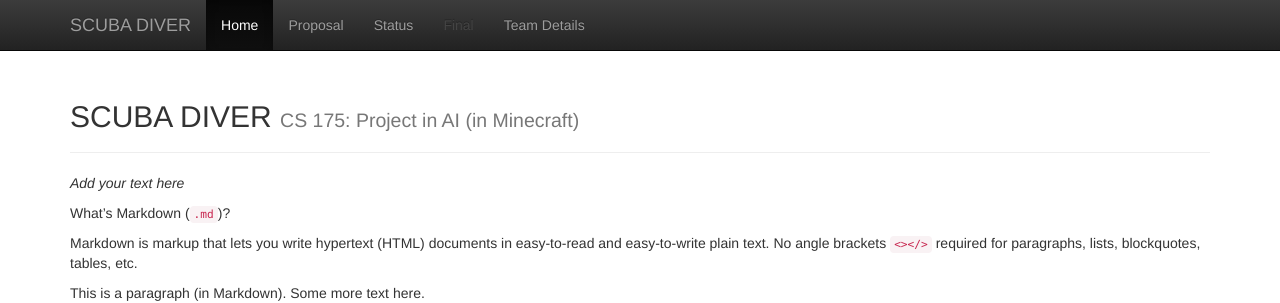
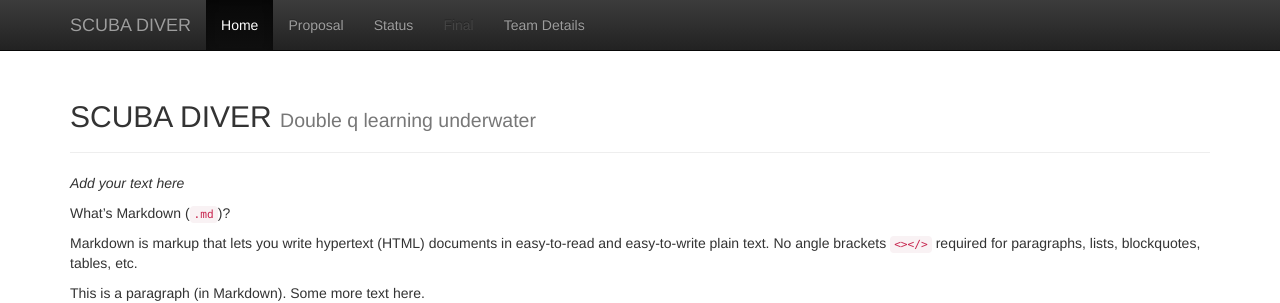
Before and after one commit to andrewdoh/scuba_diver, a Jekyll site: the page built from docs/index.md, in a window 1280 px wide. Shown: the top 303 px of the page. Built offline with Jekyll 4.4.1, drawn with Linux system fonts in a browser that asks for light colours.

Commit message:
Update _config.yml

```diff
--- a/docs/_config.yml
+++ b/docs/_config.yml
@@ -2,7 +2,7 @@
 # site.title
 
 title:    'SCUBA DIVER'
-subtitle: 'CS 175: Project in AI (in Minecraft)'
+subtitle: 'Double q learning underwater'
 
 
 #########################
```
